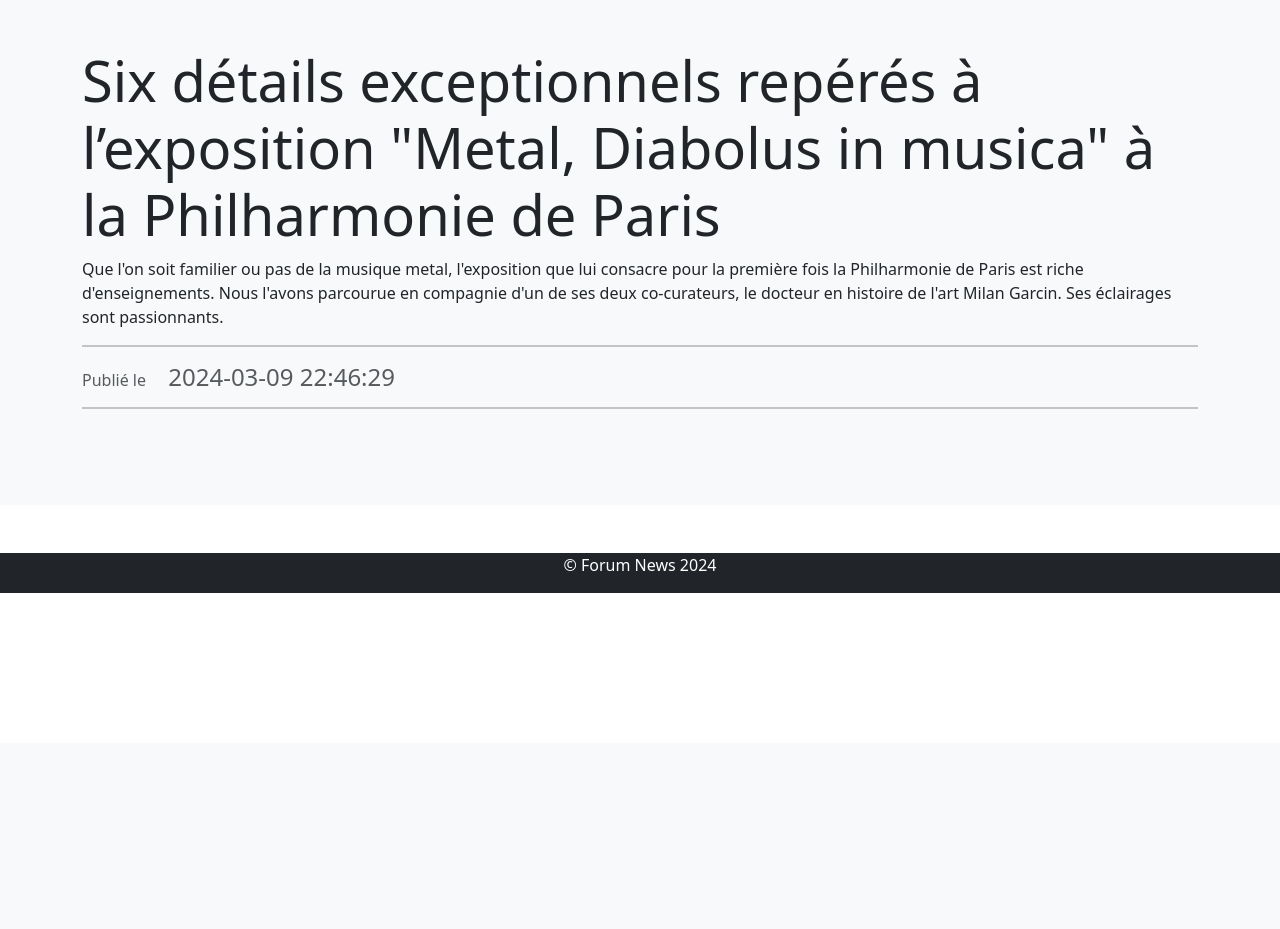
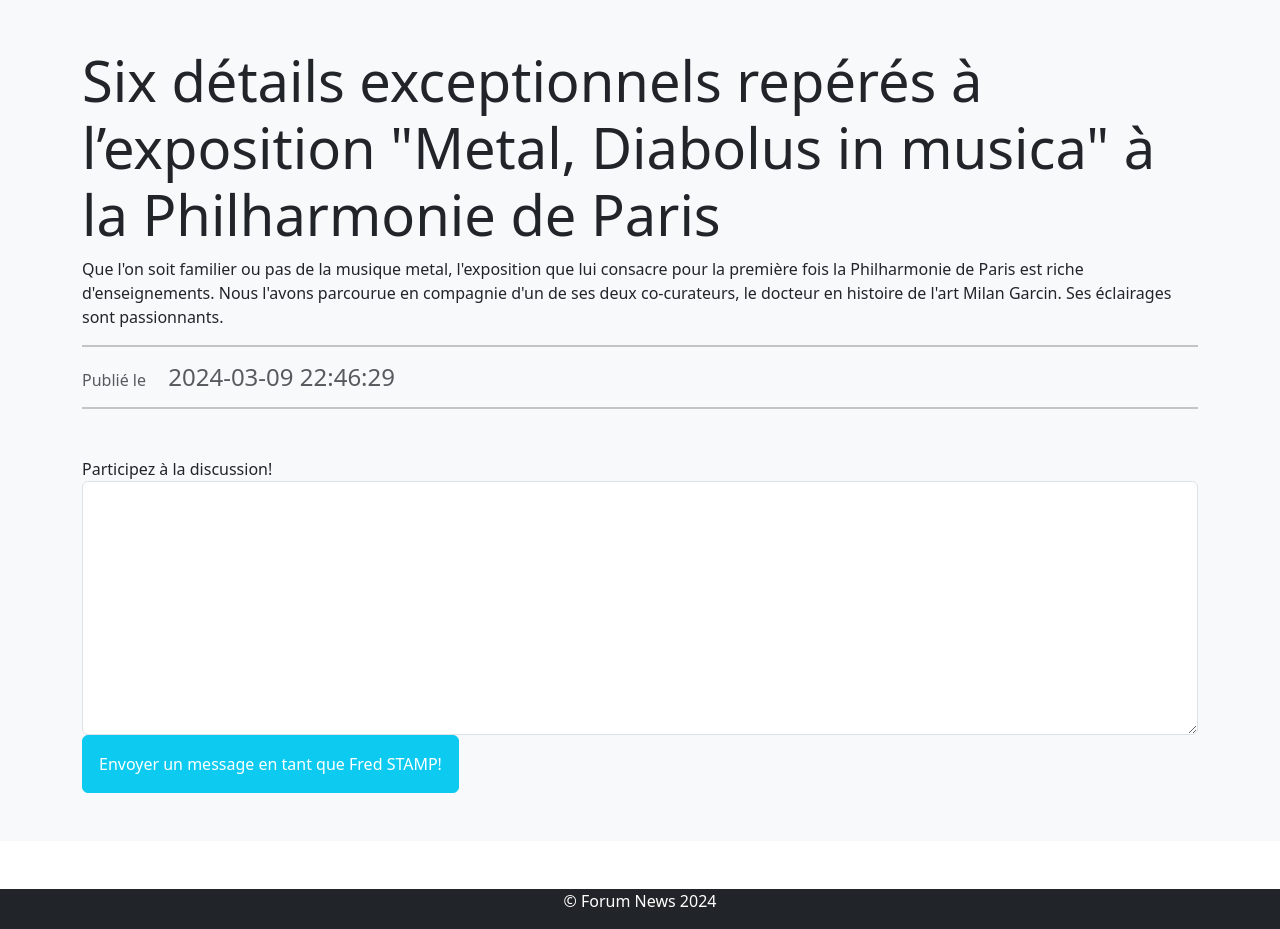
Before and after one commit to rubentrottein/forumNews, a PHP site: page /post.php?id=1 in a window 1280 px wide. Shown: the part 57-986 px from the top of the page. Before the commit the page ends 650 px from the top, so only its background shows below. Run offline with PHP 8.4, Linux system fonts and the light colour scheme; a user stored in the database is signed in; data comes from the database, SQL or seed files in the repository.

Commit message:
Application finalisée

```diff
--- a/creer-un-post.php
+++ b/creer-un-post.php
@@ -23,7 +23,7 @@
     $id_forum = $_POST['id_forum'];
     $id_user = $_SESSION['user']['ID_USER'];
 
-    # TODO Vérification des informations
+    # TEST Vérification des informations
     $errors = [];
     if (empty($title)) {
     # TEST Vérification du titre
@@ -42,7 +42,7 @@
     # Insertion dans la BDD
     if (empty($errors)) {
         try {
-            # TODO Insertion du Post dans la BDD
+            # DONE Insertion du Post dans la BDD
             $id_post = insertPost($title, $description, $id_forum, $id_user);
 
             if ($id_post) {
--- a/helpers/post.helper.php
+++ b/helpers/post.helper.php
@@ -87,3 +87,21 @@
 
     return $query->execute() ? $dbh->lastInsertId() : false;
 }
+
+function insertMessage($id_user, $id_post, $content): false|string
+{
+    global $dbh;
+
+    # TEST Ecrire la requete SQL
+    $sql = 'INSERT INTO message (id_user, id_post, content, createdat, updatedat) VALUES (:id_user, :id_post, :content, :created_at, :updated_at)';
+
+    # TEST Complétez la requete
+    $query = $dbh->prepare($sql);
+    $query->bindValue('id_user', $id_user, PDO::PARAM_STR);
+    $query->bindValue('id_post', $id_post, PDO::PARAM_INT);
+    $query->bindValue('content', $content, PDO::PARAM_STR);
+    $query->bindValue('created_at', (new DateTime())->format('Y-m-d H:i:s'));
+    $query->bindValue('updated_at', (new DateTime())->format('Y-m-d H:i:s'));
+
+    return $query->execute() ? $dbh->lastInsertId() : false;
+}
--- a/post.php
+++ b/post.php
@@ -16,6 +16,30 @@
 if (!$post) {
     redirect('erreur404.php');
 }
+
+# Initialisation des variables
+$message = null;
+
+# 2. Vérification des données $_POST
+if (!empty($_POST)) {
+
+    # TEST Récupération des informations $_POST
+    $content = $_POST['content'];
+
+    # Insertion dans la BDD
+    try {
+        # DONE Insertion du Post dans la BDD
+        $id_message = insertMessage($_SESSION['user']['ID_USER'], $post['ID_POST'],$content);
+
+        if ($id_message) {
+            addFlash('success', 'Félicitation votre message est en ligne !');
+            redirect("post.php?id=". $post['ID_POST']);
+        }
+    } catch (Exception $exception) {
+        dd($exception->getMessage());
+    }
+}
+
 
 ?>
 
@@ -48,7 +72,13 @@
                             <?= $message['CONTENT'] ?>
                         </div>
                     <?php endforeach ?>
-
+                    <form action="#" method="POST">
+                        <label for="content">Participez à la discussion!</label>
+                        <textarea name="content" id="content" cols="30" rows="10" class="form-control"></textarea>
+                        <button class="btn btn-info text-white p-3">Envoyer un message en tant
+                            que <?= $_SESSION['user']['FIRSTNAME'] . " " .  $_SESSION['user']['LASTNAME'] ?>!
+                        </button>
+                    </form>
                 </div> <!-- ./col -->
             </div> <!-- ./row -->
         </div> <!-- ./container -->
```
